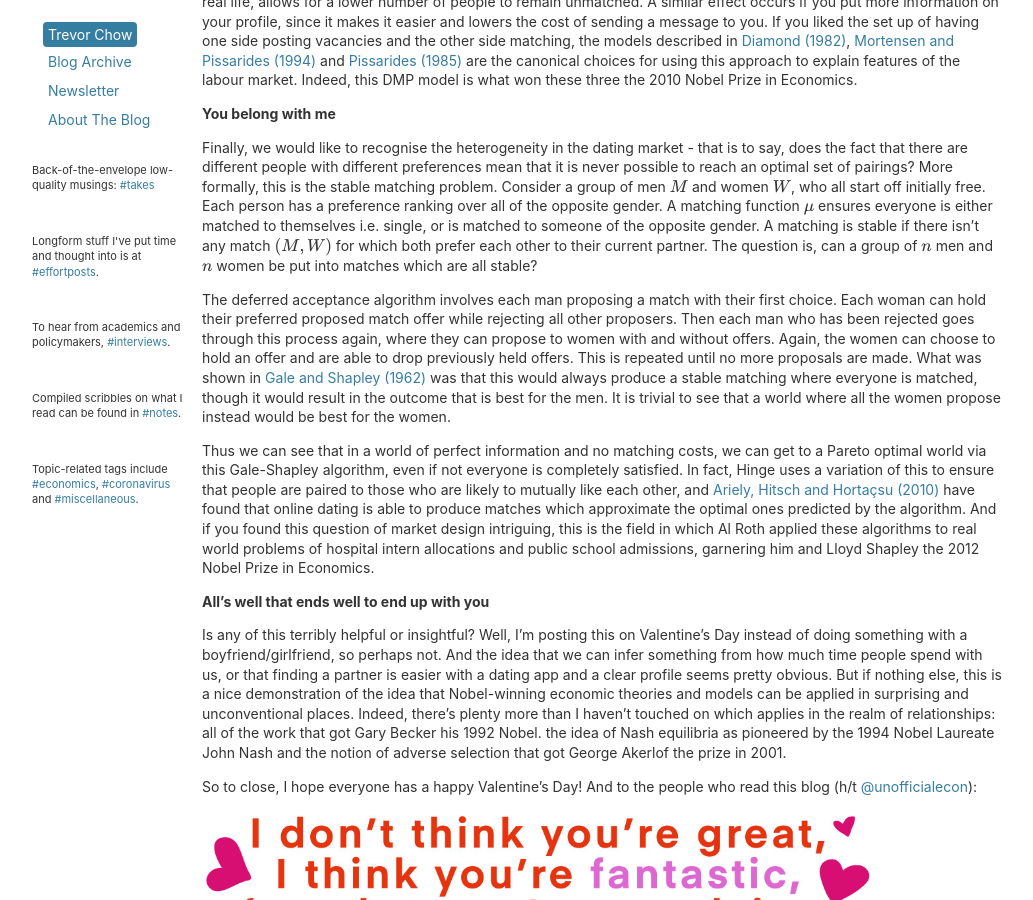
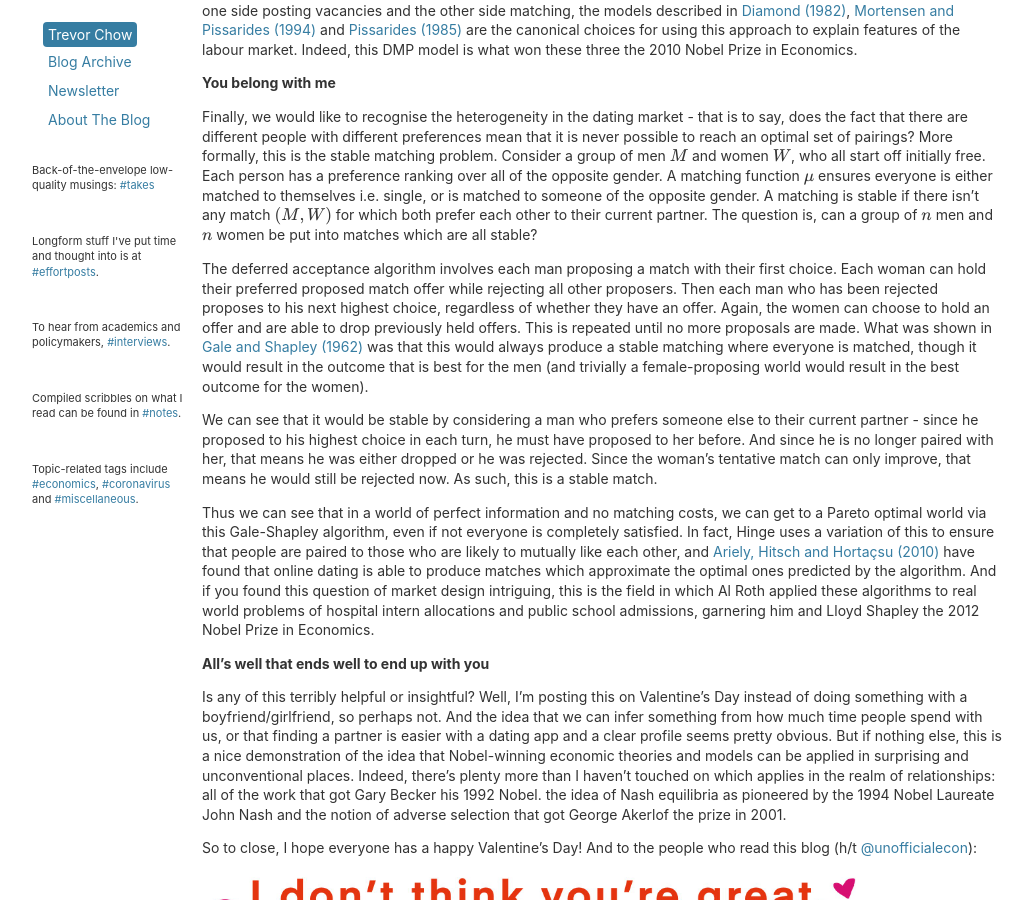
Before and after one commit to tmychow/tmychow.github.io, a Jekyll site: the page built from _posts/2021-02-14-it's-a-love-story.md, in a window 1280 px wide and 900 px high, scrolled down 2481 px. Shown: the whole window, without its empty margins (28-1061 px from the left). Built offline with Jekyll 4.4.1, drawn with Linux system fonts in a browser that asks for light colours; formulas are drawn with MathJax 3; some of the changed lines change nothing that is shown; some of the changed text lies outside the part shown.

Commit message:
Update 2021-02-14-it's-a-love-story.md

```diff
--- a/_posts/2021-02-14-it's-a-love-story.md
+++ b/_posts/2021-02-14-it's-a-love-story.md
@@ -17,13 +17,13 @@
 
 One metric to do so is by considering the amount of time they spend with you, which unlike an abstract parameter value, we can measure perfectly. Suppose that the cost of spending time $T$ with you depends on how much someone cares about you and is given by $\frac{T}{\theta}$ - the actual potential partner faces cost $\frac{T}{2}$, while the casual friend faces cost $\frac{T}{1}$. The time someone spends on you can therefore serve as a proxy for how much they care about you.
 
-Now suppose we decide that the amount we reciprocate $W$ is based on a rule $W(T)=1+F(T \geq T^*)$. That is, how much we care about them is dependent on a constant $1$ and a function $F$ based on whether they spend more time on us than some target $T^*$, with $F=1$ if they do and $F=0$ if they don't.
+Now suppose we decide that the amount we reciprocate $W$ is based on a rule $W(T)=1+F(T \geq T^\ast)$. That is, how much we care about them is dependent on a constant $1$ and a function $F$ based on whether they spend more time on us than some target $T^\ast$, with $F=1$ if they do and $F=0$ if they don't.
 
 Recognise that for a perceived potential partner i.e. both those who are genuinely interested and those who are just friendly, they face the optimisation problem $ \max u(T) = W(T) - c(T) $, where $c(T)$ simply reflects the cost function of spending time we described earlier. They want to maximise how much you care about them minus how much effort they'd have to put in.
 
-In this case, two possible choices dominate. Between $0$ and $T^*$, it is optimal to pick $T=0$, since they know we will reciprocate at $W=1$ regardless. Between $T^*$ and $\infty$, it is optimal to pick $T=T^*$, since they know we will reciprocate at $W=2$ regardless. So there are two dominant choices. For potential partners, they face the following choice. If $2-\frac{T^*}{2}>1$, they will choose to spend $T^*$ in time with us, while if $2-\frac{T^*}{2} \leq 1$, they will choose to spend no time with us. As for casual friends, they will choose to spend $T^*$ in time with us if $2-T^*>1$ and no time if $2-T^* \leq 1$.
+In this case, two possible choices dominate. Between $0$ and $T^\ast$, it is optimal to pick $T=0$, since they know we will reciprocate at $W=1$ regardless. Between $T^\ast$ and $\infty$, it is optimal to pick $T=T^\ast$, since they know we will reciprocate at $W=2$ regardless. So there are two dominant choices. For potential partners, they face the following choice. If $2-\frac{T^\ast}{2}>1$, they will choose to spend $T^\ast$ in time with us, while if $2-\frac{T^\ast}{2} \leq 1$, they will choose to spend no time with us. As for casual friends, they will choose to spend $T^\ast$ in time with us if $2-T^\ast>1$ and no time if $2-T^\ast \leq 1$.
 
-To ensure we get a separating equilibrium where it makes sense for those who are potential partners to differentiate themselves from those who are casual friends, we need to set a $T^*$ such that $2-\frac{T^*}{2}>1$ and $2-T^* \leq 1*$. That is, we must have $T^*\in (1,2)$. Notice that this means we will also end up spending the exact amount of effort as the other person, reciprocating perfectly.
+To ensure we get a separating equilibrium where it makes sense for those who are potential partners to differentiate themselves from those who are casual friends, we need to set a $T^\ast$ such that $2-\frac{T^\ast}{2}>1$ and $2-T^\ast \leq 1$. That is, we must have $T^\ast\in (1,2)$. Notice that this means we will also end up spending the exact amount of effort as the other person, reciprocating perfectly.
 
 So this is why I care more about quality time than words of affirmation, because talk is cheap but time is precious. And in a world of imperfect information, a costly signal is a useful mechnaism. If you liked this, you may want to check out ["Job Market Signalling" (Spence 1973)](https://www.jstor.org/stable/1882010), where he explains how education is a form of signalling in the job market. Indeed, this line of work is what won him the 2001 Nobel Prize in Economics!
 
@@ -53,7 +53,9 @@
 
 Finally, we would like to recognise the heterogeneity in the dating market - that is to say, does the fact that there are different people with different preferences mean that it is never possible to reach an optimal set of pairings? More formally, this is the stable matching problem. Consider a group of men $M$ and women $W$, who all start off initially free. Each person has a preference ranking over all of the opposite gender. A matching function $\mu$ ensures everyone is either matched to themselves i.e. single, or is matched to someone of the opposite gender. A matching is stable if there isn't any match $(M,W)$ for which both prefer each other to their current partner. The question is, can a group of $n$ men and $n$ women be put into matches which are all stable?
 
-The deferred acceptance algorithm involves each man proposing a match with their first choice. Each woman can hold their preferred proposed match offer while rejecting all other proposers. Then each man who has been rejected goes through this process again, where they can propose to women with and without offers. Again, the women can choose to hold an offer and are able to drop previously held offers. This is repeated until no more proposals are made. What was shown in [Gale and Shapley (1962)](https://www.jstor.org/stable/2312726) was that this would always produce a stable matching where everyone is matched, though it would result in the outcome that is best for the men. It is trivial to see that a world where all the women propose instead would be best for the women.
+The deferred acceptance algorithm involves each man proposing a match with their first choice. Each woman can hold their preferred proposed match offer while rejecting all other proposers. Then each man who has been rejected proposes to his next highest choice, regardless of whether they have an offer. Again, the women can choose to hold an offer and are able to drop previously held offers. This is repeated until no more proposals are made. What was shown in [Gale and Shapley (1962)](https://www.jstor.org/stable/2312726) was that this would always produce a stable matching where everyone is matched, though it would result in the outcome that is best for the men (and trivially a female-proposing world would result in the best outcome for the women).
+
+We can see that it would be stable by considering a man who prefers someone else to their current partner - since he proposed to his highest choice in each turn, he must have proposed to her before. And since he is no longer paired with her, that means he was either dropped or he was rejected. Since the woman's tentative match can only improve, that means he would still be rejected now. As such, this is a stable match.
 
 Thus we can see that in a world of perfect information and no matching costs, we can get to a Pareto optimal world via this Gale-Shapley algorithm, even if not everyone is completely satisfied. In fact, Hinge uses a variation of this to ensure that people are paired to those who are likely to mutually like each other, and [Ariely, Hitsch and Hortaçsu (2010)](https://www.aeaweb.org/articles?id=10.1257/aer.100.1.130) have found that online dating is able to produce matches which approximate the optimal ones predicted by the algorithm. And if you found this question of market design intriguing, this is the field in which Al Roth applied these algorithms to real world problems of hospital intern allocations and public school admissions, garnering him and Lloyd Shapley the 2012 Nobel Prize in Economics.
 
```
